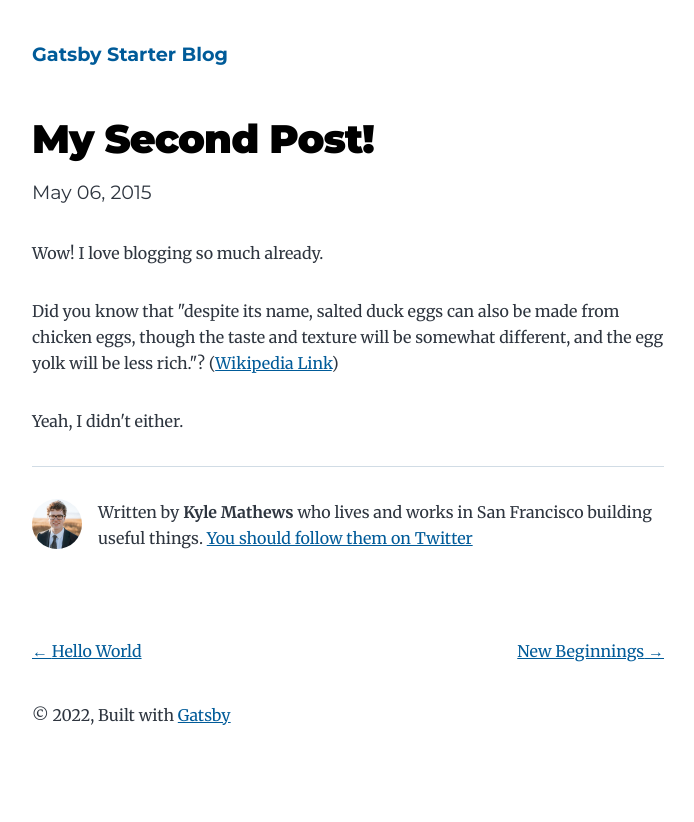
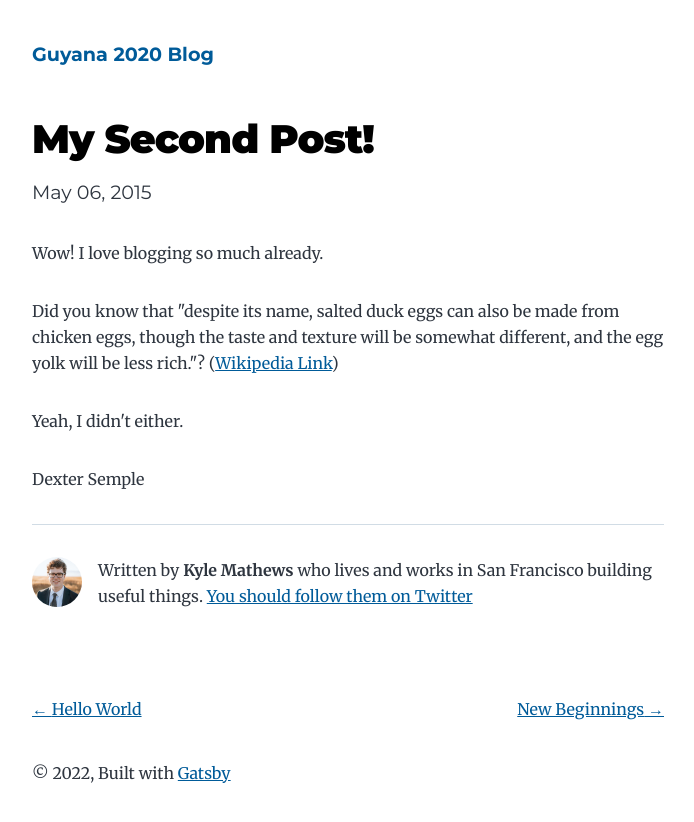
Before and after one commit to qtowndx/guyana-2022-blog, a Gatsby site: page /my-second-post/ in a window 1280 px wide. Shown: the whole page, without its empty margins (292-986 px from the left). Before the commit the page ends 800 px from the top, so only its background shows below. Built offline with nearby package versions, Linux system fonts and the light colour scheme; Gatsby itself is replaced by a stand-in of ours.

Commit message:
title change

```diff
--- a/content/blog/my-second-post/index.md
+++ b/content/blog/my-second-post/index.md
@@ -11,3 +11,5 @@ egg yolk will be less rich."?
 ([Wikipedia Link](https://en.wikipedia.org/wiki/Salted_duck_egg))
 
 Yeah, I didn't either.
+
+Dexter Semple
--- a/gatsby-config.js
+++ b/gatsby-config.js
@@ -1,6 +1,6 @@
 module.exports = {
   siteMetadata: {
-    title: `Gatsby Starter Blog`,
+    title: `Guyana 2020 Blog`,
     author: {
       name: `Kyle Mathews`,
       summary: `who lives and works in San Francisco building useful things.`,
```
